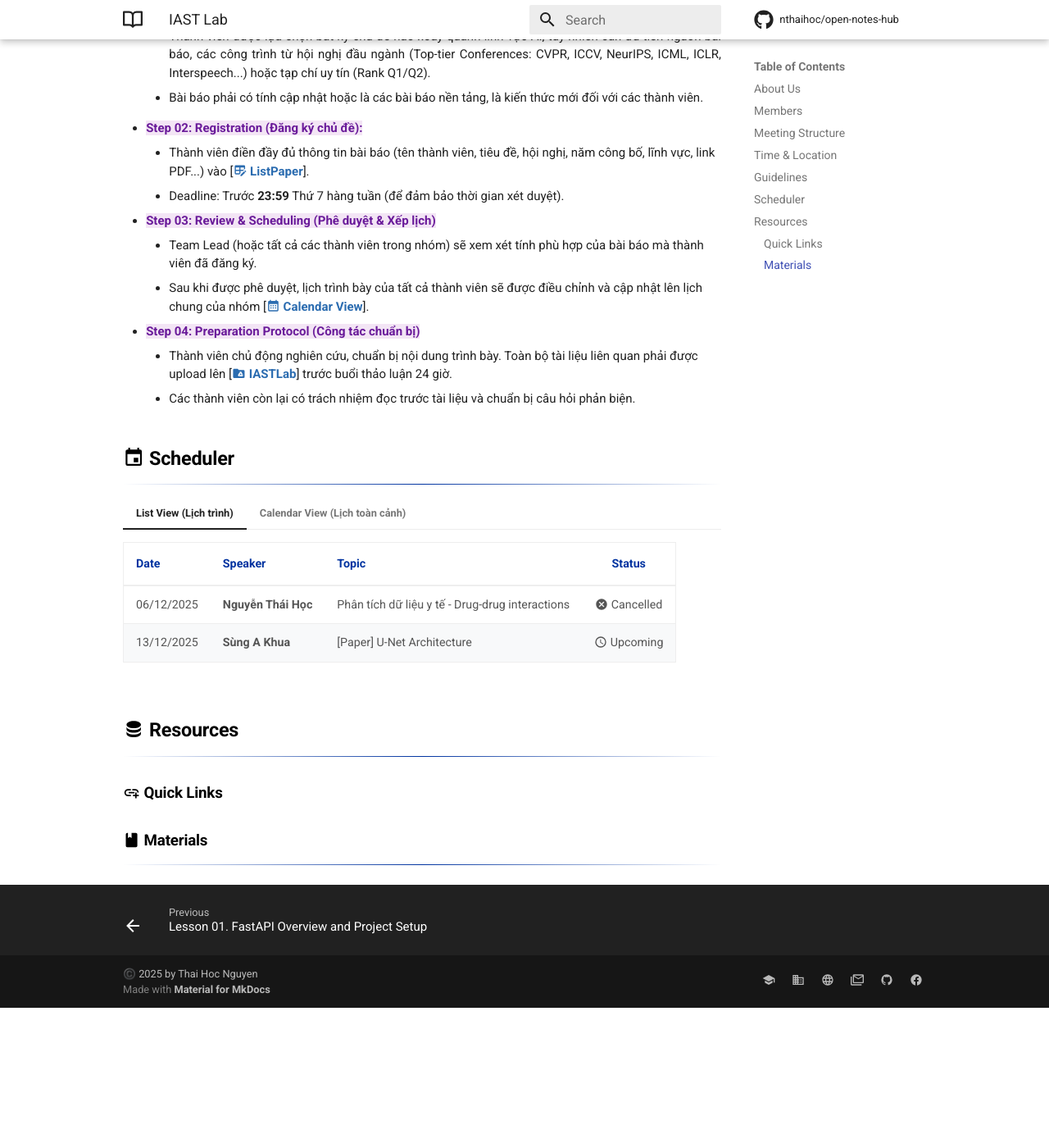
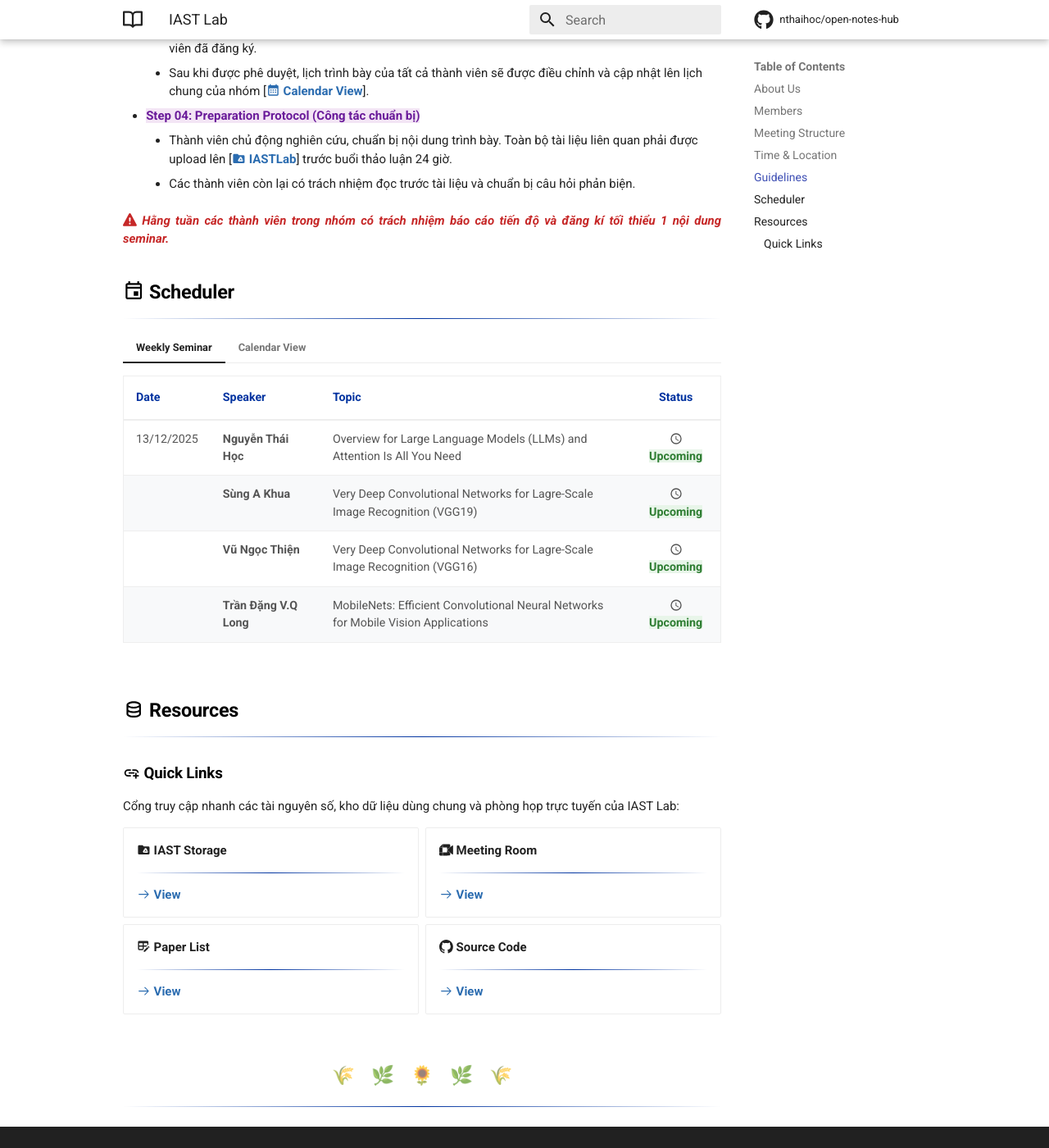
Before and after one commit to nthaihoc/open-notes-hub, an MkDocs documentation site: the page built from docs/iast-lab/README.md, in a window 1280 px wide and 1400 px high, scrolled down 4352 px. Shown: the whole window at 82% size. Built offline with MkDocs 1.6.1 and Material for MkDocs 9.7.7, drawn with Linux system fonts in a browser that asks for light colours; comment, search, counter and statistics services are not loaded; before the commit the page ends 5581 px from its top, so only the background shows below that; some of the changed text lies outside the part shown.

Commit message:
fix: setup icon for heading and update weely seminar 13/12/2025

```diff
--- a/docs/iast-lab/README.md
+++ b/docs/iast-lab/README.md
@@ -14,12 +14,13 @@ title: IAST Lab
     </div>
 </div>
 
-## :fontawesome-solid-hands: About Us
+
+## :material-hub-outline: About Us
 ---
 
 Lấy tên gọi từ nơi làm việc chung [Viện Khoa Học & Công nghệ Ứng dụng - IAST](https://iast.ictu.edu.vn), IAST Lab thực chất là một góc nhỏ để các anh em nghiên cứu viên tại Viện cùng ngồi lại với nhau thay vì làm việc độc lập. Chúng tôi tổ chức các buổi gặp gỡ định kỳ hàng tuần để cùng review những bài báo khoa học hay, gỡ rối các vấn đề kỹ thuật phát sinh trong dự án và chia sẻ những nguồn tài liệu hữu ích cho nhau. Mục tiêu của nhóm rất đơn giản, đó là xây dựng một môi trường gần gũi để mọi người cùng chia sẻ kiến thức, giải quyết khó khăn và cùng nhau hoàn thiện kỹ năng nghiên cứu mỗi ngày.
 
-## :material-account-group: Members
+## :material-account-group-outline: Members
 ---
 
 <div class="grid cards" markdown>
@@ -29,7 +30,7 @@ Lấy tên gọi từ nơi làm việc chung [Viện Khoa Học & Công nghệ
     ^^Nguyễn Thái Học^^
 
     ---
-    🌱 **Team Lead**
+    🌴 **Team Lead**
 
     ==Focus:==
 
@@ -38,14 +39,10 @@ Lấy tên gọi từ nơi làm việc chung [Viện Khoa Học & Công nghệ
     - Multimodal Learning
     - AI in Healthcare & Education
 
-    [:octicons-home-16:](https://nthaihoc.github.io) &nbsp;&nbsp;
+    [:octicons-home-16:](https://nthaihoc.github.io/about-me) &nbsp;&nbsp;
     [:material-email:](mailto:thaihocit02@gmail.com) &nbsp;&nbsp;
     [:octicons-mark-github-16:](https://github.com/nthaihoc) &nbsp;&nbsp;
     [:material-school:](https://)
-
-</div>
-
-<div class="grid cards" markdown>
 
 -   <img src="images/sung_a_khua.jpg" style="border-radius: 50%; width: 100px; height: 100px; object-fit: cover; display: block; margin: 0 auto; border: 3px solid #e0e0e0">
 
@@ -80,7 +77,7 @@ Lấy tên gọi từ nơi làm việc chung [Viện Khoa Học & Công nghệ
     [:octicons-home-16:](https://nthaihoc.github.io) &nbsp;&nbsp;
     [:material-email:](mailto:thaihocit02@gmail.com) &nbsp;&nbsp;
 
--   <img src="https://avatars.githubusercontent.com/u/6?v=4" style="border-radius: 50%; width: 100px; height: 100px; object-fit: cover; display: block; margin: 0 auto;">
+<!-- -   <img src="https://avatars.githubusercontent.com/u/6?v=4" style="border-radius: 50%; width: 100px; height: 100px; object-fit: cover; display: block; margin: 0 auto;">
 
     ^^Nguyễn Thuỳ Trang^^
 
@@ -137,12 +134,12 @@ Lấy tên gọi từ nơi làm việc chung [Viện Khoa Học & Công nghệ
     | **Thứ 6 (hằng tuần)** | **23:59** | Thành viên tiến hành đăng ký bài báo thuyết trình cho tuần kế tiếp để đảm bảo thời gian xét duyệt. |
     | **Thứ 7 (hằng tuần)** | **13:30 - 17:30** | :material-microphone: **Weekly Seminar** |
 
-*:fontawesome-solid-warning: Để đảm bảo quy trình vận hành của Lab được thống nhất và chuyên nghiệp, các thành viên vui lòng ghi nhớ địa điểm sinh hoạt và các mốc deadline cố định hàng tuần.*
+^^*:fontawesome-solid-warning: Để đảm bảo quy trình vận hành của Lab được thống nhất và chuyên nghiệp, các thành viên vui lòng ghi nhớ địa điểm sinh hoạt và các mốc deadline cố định hàng tuần.*^^
 
-## :material-dots-vertical-circle-outline: Guidelines
+## :material-book-cog-outline: Guidelines
 ---
 
-:material-book-edit-outline: ==Guidelines for Progress Reporting (Hướng dẫn báo cáo tiến độ).==
+:material-script-text-outline: ==Guidelines for Progress Reporting (Hướng dẫn báo cáo tiến độ).==
 
 - {++Step 01: Planing (Lập kế hoạch):++}
 
@@ -207,28 +204,68 @@ Lấy tên gọi từ nơi làm việc chung [Viện Khoa Học & Công nghệ
     - Thành viên chủ động nghiên cứu, chuẩn bị nội dung trình bày. Toàn bộ tài liệu liên quan phải được upload lên [**[:material-folder-google-drive: IASTLab](https://drive.google.com/drive/folders/1MEaVeBwm0gDWSt0ibtaRSTuY5EySxaum?usp=drive_link)**] trước buổi thảo luận 24 giờ.
     - Các thành viên còn lại có trách nhiệm đọc trước tài liệu và chuẩn bị câu hỏi phản biện.
 
-## :material-calendar: Scheduler {: #scheduler-section }
+^^*:fontawesome-solid-warning: Hằng tuần các thành viên trong nhóm có trách nhiệm báo cáo tiến độ và đăng kí tối thiểu 1 nội dung seminar.*^^
+
+
+## :material-calendar-outline: Scheduler {: #scheduler-section }
 ---
 
-=== "List View (Lịch trình)"
+=== "Weekly Seminar"
 
     | Date | Speaker | Topic | Status |
     | :--- | :------ | :---- | :----: |
-    | 06/12/2025 | **Nguyễn Thái Học** | Phân tích dữ liệu y tế - Drug-drug interactions | :material-close-circle: Cancelled</span> |
-    | 13/12/2025 | **Sùng A Khua** | [Paper] U-Net Architecture | :material-clock-outline: Upcoming |
+    | 13/12/2025 | **Nguyễn Thái Học** | Overview for Large Language Models (LLMs) and Attention Is All You Need | :material-clock-outline: ==Upcoming== |
+    |  | **Sùng A Khua** | Very Deep Convolutional Networks for Lagre-Scale Image Recognition (VGG19) | :material-clock-outline: ==Upcoming== |
+    |  | **Vũ Ngọc Thiện** | Very Deep Convolutional Networks for Lagre-Scale Image Recognition (VGG16) | :material-clock-outline: ==Upcoming== |
+    |  | **Trần Đặng V.Q Long** | MobileNets: Efficient Convolutional Neural Networks for Mobile Vision Applications | :material-clock-outline: ==Upcoming== |
 
-=== "Calendar View (Lịch toàn cảnh)"
+=== "Calendar View"
 
     <div style="text-align: center;">
         <iframe src="https://calendar.google.com/calendar/embed?src=thaihocit02%40gmail.com&ctz=Asia%2FHo_Chi_Minh" style="border: 0" width="100%" height="600" frameborder="0" scrolling="no"></iframe>
     </div>
 
 
-## :material-database: Resources
+## :material-database-outline: Resources
 ---
 
 ### :material-link-plus: Quick Links
 
-### :material-book: Materials
+Cổng truy cập nhanh các tài nguyên số, kho dữ liệu dùng chung và phòng họp trực tuyến của IAST Lab:
 
+<div class="grid cards" markdown>
+
+-   :material-folder-google-drive: **IAST Storage**
+
+    ---
+    [:octicons-arrow-right-24: View](https://drive.google.com/drive/folders/1MEaVeBwm0gDWSt0ibtaRSTuY5EySxaum?usp=drive_link)
+
+-   :simple-googlemeet: **Meeting Room**
+
+    ---
+    [:octicons-arrow-right-24: View](https://meet.google.com/ych-juck-mwh)
+
+-   :material-table-edit: **Paper List**
+
+    ---
+    [:octicons-arrow-right-24: View](https://docs.google.com/spreadsheets/d/1rLwiwSMnBNsj-SEgDYBTchc7u9wENrCx97TL6-DyzYA/edit?usp=drive_link)
+
+-   :octicons-mark-github-16: **Source Code**
+
+    ---
+    [:octicons-arrow-right-24: View](#)
+
+</div>
+
+<!-- ### :material-book: Materials
+
+
+ -->
+&nbsp;
+&nbsp;
+&nbsp;
+
+<div class="footer-garden">
+    <span>🌾</span><span>🌿</span><span>🌻</span><span>🌿</span><span>🌾</span>
+</div>
 ---
```
Also changed, not shown: other parts of docs/iast-lab/README.md (+10 -10 lines).
